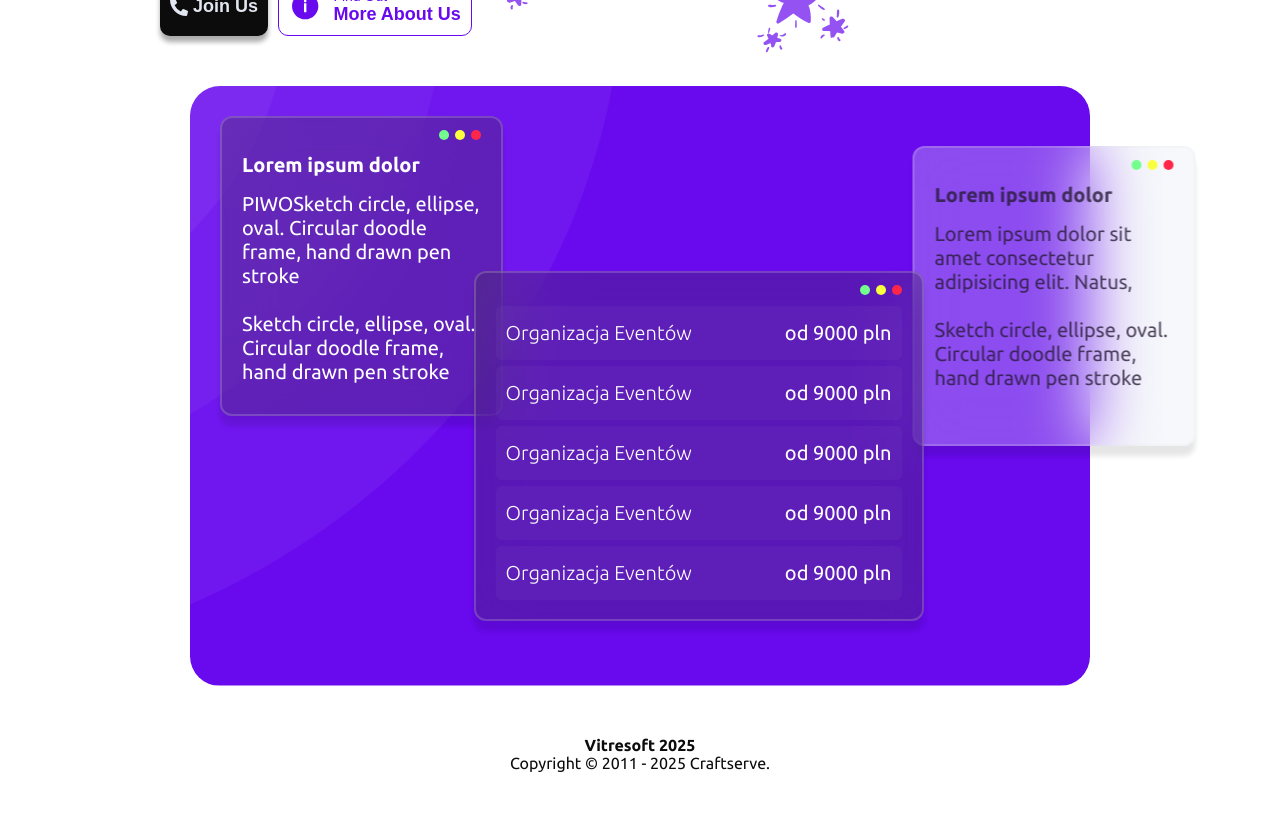
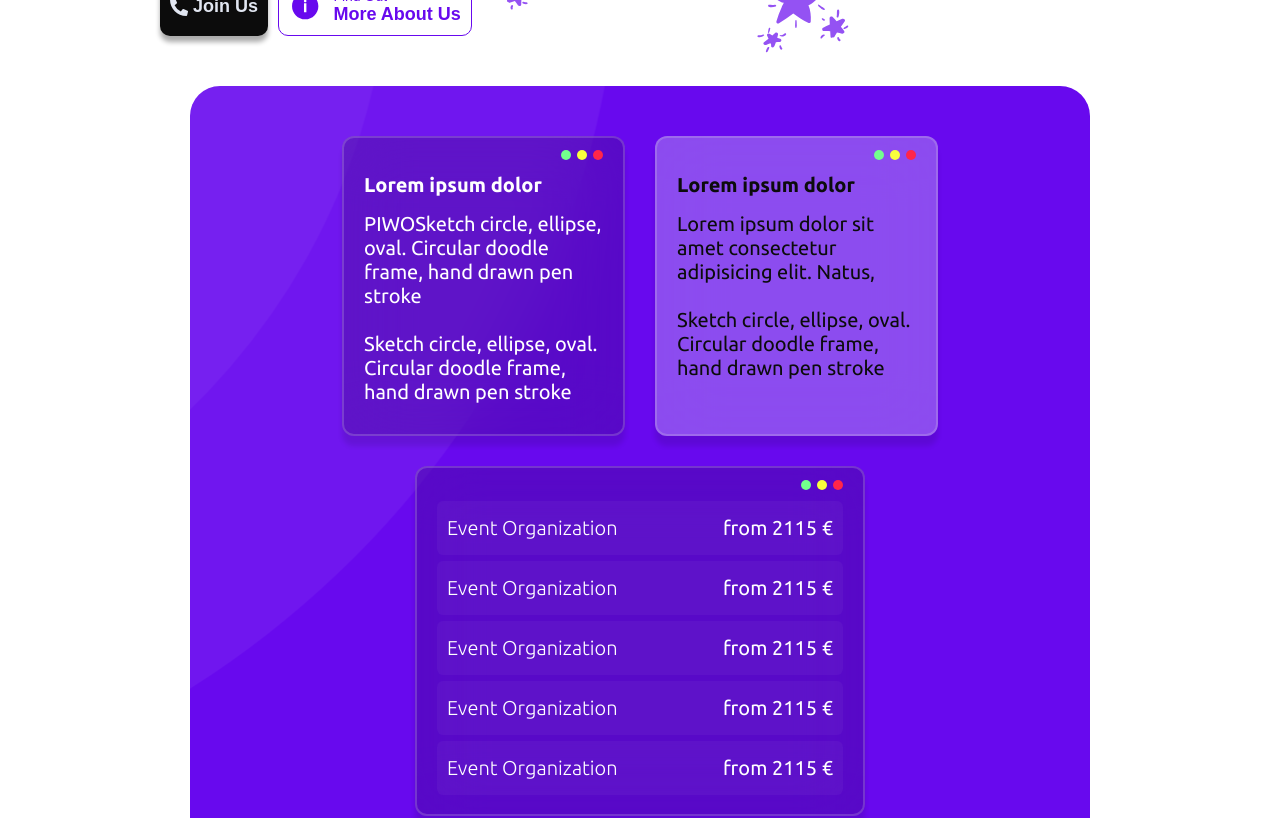
Before and after one commit to Craftserve/agency, a React (Vite) app: page / in a window 1280 px wide. Shown: the part 360-1178 px from the top of the page. Before the commit the page ends 1152 px from the top, so only its background shows below. Built offline with nearby package versions, Linux system fonts and the light colour scheme; a web font is replaced by a local one.

Commit message:
chore: code refactoring

```diff
--- a/src/i18n/en.json
+++ b/src/i18n/en.json
@@ -13,5 +13,9 @@
     },
     "WhyUs": {
         "title": "Why Us"
+    },
+    "ExampleOffer": {
+        "title": "Event Organization",
+        "text": "from 2115 €"
     }
 }
--- a/src/i18n/pl.json
+++ b/src/i18n/pl.json
@@ -13,5 +13,9 @@
     },
     "WhyUs": {
         "title": "Dlaczego my"
+    },
+    "ExampleOffer": {
+        "title": "Organizacja Eventu",
+        "text": "od 9000 pln"
     }
 }
--- a/src/modules/shared/components/card/index.tsx
+++ b/src/modules/shared/components/card/index.tsx
@@ -11,12 +11,9 @@ interface Props {
     backgroundColor?: string;
     color?: string;
     margin?: string;
-    left?: string;
-    top?: string;
-    transform?: string;
 }
 
-const Card = ({ children, variant, title, height, width, backgroundColor, color, margin, left, top, transform }: Props) => {
+const Card = ({ children, variant, title, height, width, backgroundColor, color, margin }: Props) => {
     return (
         <StyledCard variant={variant} css={{
             height,
@@ -24,10 +21,6 @@ const Card = ({ children, variant, title, height, width, backgroundColor, color,
             backgroundColor,
             color,
             margin,
-            "@xl": {
-                ...(left || top ? { position: "absolute", left, top } : {}),
-                ...( transform && { transform } )
-            },
         }}
         >
             <Box
--- a/src/modules/shared/components/card/style.ts
+++ b/src/modules/shared/components/card/style.ts
@@ -16,20 +16,20 @@ export const StyledCard = styled("div", {
         variant: {
             light: {
                 backgroundColor: "rgba(225, 230, 241, 0.3)",
-                color: "rgba(40, 28, 56, 0.8)",
+                color: "$black",
                 borderColor: "#E5E5E533",
             },
             dark: {
-                backgroundColor: "rgba(59, 59, 59, 0.3)",
+                backgroundColor: `$black80`,
                 color: "white",
                 borderColor: "#E5E5E533",
             },
         },
     },
 
-    "@tel": {
-        maxWidth: "70%",
-        minWidth: "200px",
+    "@sm": {
+        width: "100%",
+        height: "100%",
     }
 });
 
--- a/src/modules/shared/components/row/index.tsx
+++ b/src/modules/shared/components/row/index.tsx
@@ -1,11 +1,11 @@
 import Box from "../box";
 import type { Props } from "./types";
 
-const Row = ({title, price}: Props) => {
+const Row = ({title, text}: Props) => {
     return (
         <Box display="flex" direction="row" justifyContent="spaceBetween" alignItems="center" padding="15px 10px 15px 10px" backgroundColor="rgba(217, 217, 217, 0.04)" borderRadius="6px">
             <span style={{fontWeight: 300}}>{title}</span>
-            <span>od {price} pln</span>
+            <span>{text}</span>
         </Box>
     )
 }
--- a/src/modules/shared/components/row/types.ts
+++ b/src/modules/shared/components/row/types.ts
@@ -1,4 +1,4 @@
 export interface Props {
     title: string,
-    price: number,
+    text: string,
 }
--- a/src/modules/shared/containers/Offers/index.tsx
+++ b/src/modules/shared/containers/Offers/index.tsx
@@ -1,45 +1,72 @@
+import { useTranslation } from "react-i18next";
 import Box from "../../components/box";
 import Card from "../../components/card";
 import Row from "../../components/row";
-import { ImageWrapper } from "./style";
+import { FirstCard, ImageWrapper, SecondCard, ThirdCard } from "./style";
+import { useMemo } from "react";
 
 const Offers = () => {
+
+    const {t} = useTranslation();
+
+    const rowData = useMemo(() => ( [
+        {
+            title: t("ExampleOffer.title"),
+            text: t("ExampleOffer.text"),
+        },
+        {
+            title: t("ExampleOffer.title"),
+            text: t("ExampleOffer.text"),
+        },
+        {
+            title: t("ExampleOffer.title"),
+            text: t("ExampleOffer.text"),
+        },
+        {
+            title: t("ExampleOffer.title"),
+            text: t("ExampleOffer.text"),
+        },
+        {
+            title: t("ExampleOffer.title"),
+            text: t("ExampleOffer.text"),
+        },
+    ]), [ t ])
+
     return (
         <ImageWrapper>
+            <FirstCard>
                 <Card
                     variant="dark"
                     title="Lorem ipsum dolor"
                     height="300px"
                     width="283px"
-                left="30px"
-                top="30px"
                 >
                     PIWOSketch circle, ellipse, oval. Circular doodle frame, hand drawn pen stroke
                     <br />
                     <br />
                     Sketch circle, ellipse, oval. Circular doodle frame, hand drawn pen stroke
                 </Card>
+            </FirstCard>
+
+            <SecondCard>
                 <Card
                     variant="light"
                     title="Lorem ipsum dolor"
                     height="300px"
                     width="283px"
-                top="35%"
-                left="96%"
-                transform="translateY(-50%) translateX(-50%)"
                 >
                     Lorem ipsum dolor sit amet consectetur adipisicing elit. Natus,
                     <br />
                     <br />
                     Sketch circle, ellipse, oval. Circular doodle frame, hand drawn pen stroke
                 </Card>
+            </SecondCard>
+
+            <ThirdCard>
                 <Card
                     variant="dark"
                     height="350px"
                     width="450px"
-                top="60%"
-                left="56.5%"
-                transform="translateY(-50%) translateX(-50%)"
                 >
                     <Box
                         display="flex"
@@ -47,29 +74,16 @@ const Offers = () => {
                         height="300px"
                         justifyContent="spaceAround"
                     >
-                    <Row
-                    title="Organizacja Eventów"
-                    price={9000}
-                    />
-                    <Row
-                        title="Organizacja Eventów"
-                        price={9000}
-                    />
-                    <Row
-                        title="Organizacja Eventów"
-                        price={9000}
-                    />
-                    <Row
-                        title="Organizacja Eventów"
-                        price={9000}
-                    />
-                    <Row
-                        title="Organizacja Eventów"
-                        price={9000}
-                    />
+                        {rowData.map((x) => {
+                            return(
+                                <Row title={x.title} text={x.text} />
+                            )
+                        })}
                     </Box>
 
                 </Card>
+            </ThirdCard>
+
         </ImageWrapper>
     )
 }
--- a/src/modules/shared/containers/Offers/style.ts
+++ b/src/modules/shared/containers/Offers/style.ts
@@ -14,7 +14,7 @@ export const ImageWrapper = styled("div", {
         width: "1000px",
     },
 
-    '@tel': {
+    '@sm': {
         display: "flex",
         flexDirection: "row",
         flexWrap: "wrap",
@@ -25,3 +25,50 @@ export const ImageWrapper = styled("div", {
         padding: "50px 70px",
     }
 });
+
+export const FirstCard = styled("div", {
+    display: "flex",
+    justifyContent: "center",
+    alignItems: "center",
+    "@sm": {
+        maxWidth: "70%",
+        minWidth: "250px",
+    },
+    '@xl': {
+        position: "absolute",
+        top: 30,
+        left: 30,
+    }
+})
+
+export const SecondCard = styled("div", {
+    display: "flex",
+    justifyContent: "center",
+    alignItems: "center",
+    "@sm": {
+        maxWidth: "70%",
+        minWidth: "250px",
+    },
+    '@xl': {
+        position: "absolute",
+        top: "35%",
+        left: "96%",
+        transform: "translateY(-50%) translateX(-50%)",
+    }
+})
+
+export const ThirdCard = styled("div", {
+    display: "flex",
+    justifyContent: "center",
+    alignItems: "center",
+    "@sm": {
+        maxWidth: "70%",
+        minWidth: "250px",
+    },
+    '@xl': {
+        position: "absolute",
+        top: "60%",
+        left: "56.5%",
+        transform: "translateY(-50%) translateX(-50%)"
+    }
+})
--- a/src/modules/shared/containers/Welcome/style.ts
+++ b/src/modules/shared/containers/Welcome/style.ts
@@ -1,13 +1,13 @@
 import { styled } from "../../../../../stitches.config";
 
-export const Header = styled("span", {
+export const Header = styled("h1", {
     fontWeight: 700,
     width: "100%",
 
     '@xl': {
         fontSize: "50pt",
     },
-    '@tel': {
+    '@sm': {
         fontSize: "35pt",
     }
 })
@@ -24,7 +24,7 @@ export const StarsContainer = styled("div", {
         left: "80%",
     },
 
-    '@tel': {
+    '@sm': {
         top: "50%",
         left: "50%",
 
--- a/stitches.config.ts
+++ b/stitches.config.ts
@@ -7,6 +7,7 @@ export const { styled, getCssText, css } = createStitches({
         },
         colors: {
             black: "#0C0C0C",
+            black80: "#0C0C0C2b",
             primary: "#6809EE",
             border: "#E1E6F1",
             gray: "#E1E6F1",
@@ -23,11 +24,10 @@ export const { styled, getCssText, css } = createStitches({
         },
     },
     media: {
-        tel: "(max-width: 1280px)",
-        sm: "(min-width: 640px)",
+        sm: "(max-width: 1280px)",
         md: "(min-width: 768px)",
         lg: "(min-width: 1023px)",
-        xl: "(min-width: 1280px)",
+        xl: "(min-width: 1281px)",
         xxl: "(min-width: 1536px)",
     },
 });
```
Lines whose indentation alone changed are shown as unchanged.
